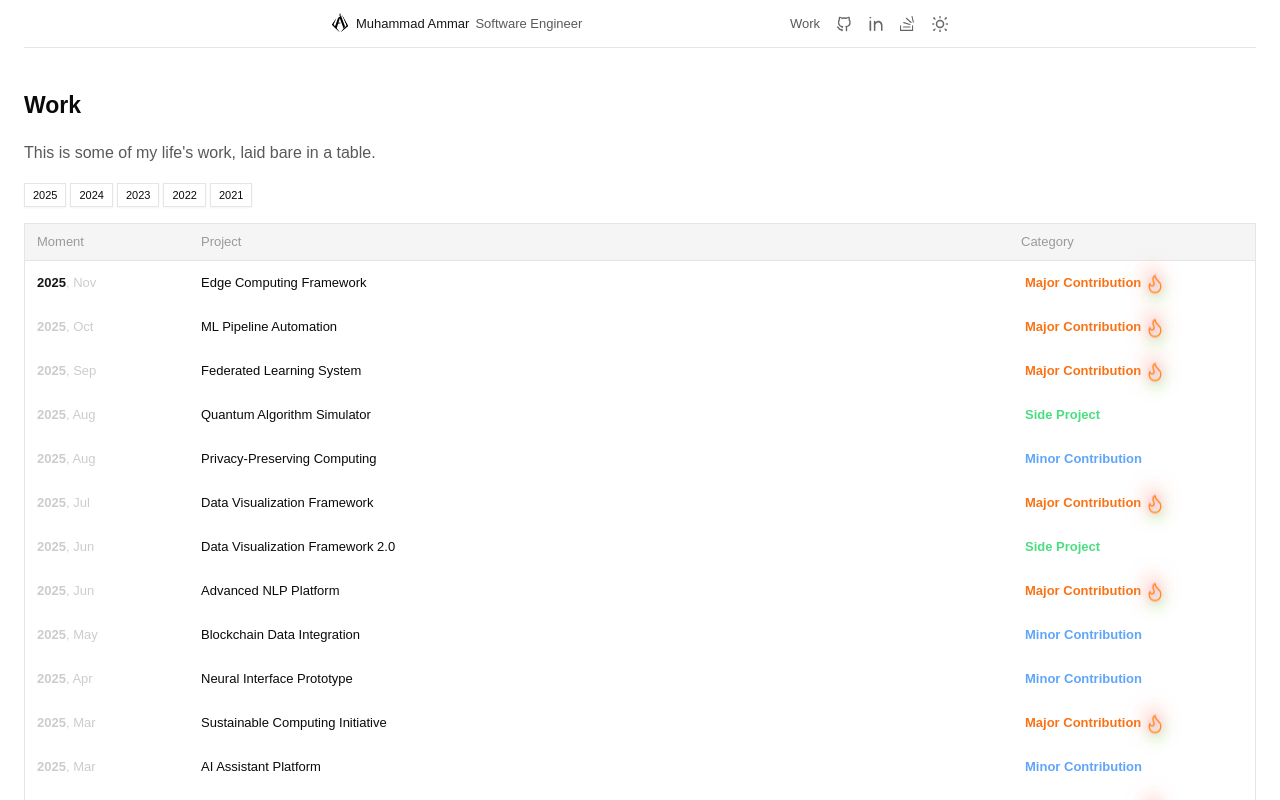
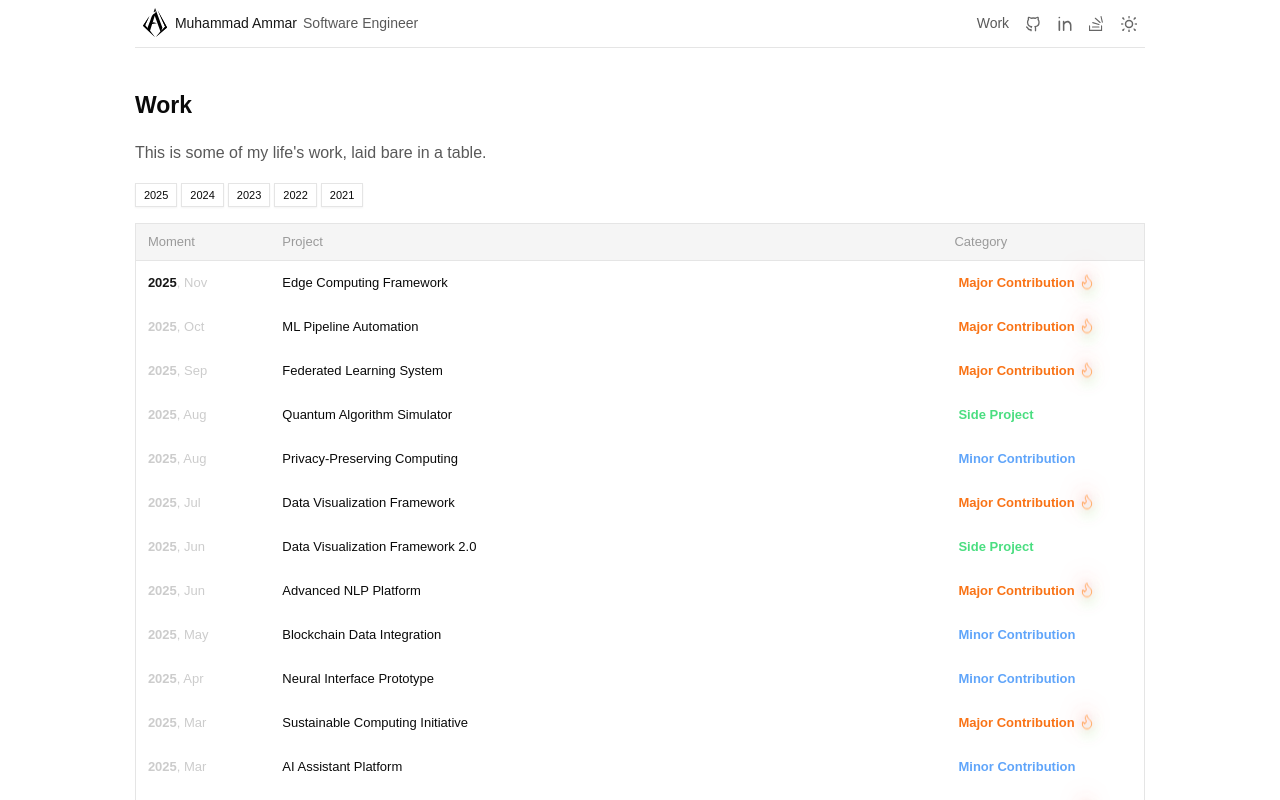
Before and after one commit to Fanoflix/personal-portfolio-v2, a Next.js app: page /work in a window 1280 px wide. Shown: the top 800 px of the page. Built offline with nearby package versions, Linux system fonts and the light colour scheme; a web font is replaced by a local one.

Commit message:
DEV: Finalized navbar and site navigation

```diff
--- a/src/components/MyLogo/MyLogo.tsx
+++ b/src/components/MyLogo/MyLogo.tsx
@@ -175,7 +175,7 @@ export default function MyLogo() {
     <div
       className={cn(
         "logo-svg z-[100] flex items-center justify-center m-auto",
-        "w-4 h-4",
+        "w-6 h-6",
       )}
     >
       <svg id="base" className="overflow-visible" viewBox="0 0 153 200">
--- a/src/components/TopNavbar.tsx
+++ b/src/components/TopNavbar.tsx
@@ -6,23 +6,37 @@ import { iconHeightWidth } from "../features/TopNavbar/constants";
 import MyLogo from "./MyLogo/MyLogo";
 import Link from "next/link";
 import { cn } from "../lib/utils";
+import { AnimatePresence, motion } from "framer-motion";
+import { usePathname } from "next/navigation";
+import {
+  layoutVariants,
+  NavBarVariants,
+} from "../features/framer-animations/variants";
+
 export default function Navbar() {
+  const pathname = usePathname();
+
   return (
-    <nav className="border-border border-b w-full flex justify-center h-max md:h-12">
-      <section
+    <nav className=" w-full flex justify-center h-max md:h-12 sticky top-0 backdrop-blur-lg z-50">
+      <AnimatePresence mode="wait">
+        <motion.section
           className={cn(
-          "w-full md:w-[75%] lg:w-1/2 flex flex-col md:flex-row items-center text-center justify-between",
-          "py-4 md:py-3",
+            "w-full md:w-site flex flex-col sm:flex-row items-center text-center justify-between",
+            "py-4 md:py-3 px-2",
             "gap-3",
+            "border-border border-b",
           )}
+          key={pathname}
+          variants={NavBarVariants}
+          initial="hidden"
+          animate="visible"
+          exit="out"
         >
           <div className="flex items-center justify-center gap-2 text-[14px] text-nowrap">
-          <div>
             <MyLogo />
-          </div>
             <Link
               prefetch
-            className="flex gap-1.5 text-sm text-text hover:text-primary text-nowrap w-max"
+              className="flex gap-1.5 text-text hover:text-primary text-nowrap w-max"
               href="/"
             >
               <span className="text-primary font-medium">Muhammad Ammar</span>
@@ -30,10 +44,10 @@ export default function Navbar() {
             </Link>
           </div>
 
-        <div className="flex items-center justify-center gap-2 ust- md:gap-4">
+          <div className="flex items-center justify-center gap-6 md:gap-4">
             <Link
               prefetch
-            className="text-sm text-text hover:text-primary"
+              className="text-[14px] text-text hover:text-primary"
               href="/work"
             >
               Work
@@ -45,7 +59,6 @@ export default function Navbar() {
               <Image
                 src="/icons/github.svg"
                 alt="Github"
-              className="text-sm"
                 width={iconHeightWidth}
                 height={iconHeightWidth}
               />
@@ -76,7 +89,8 @@ export default function Navbar() {
               <ToggleTheme />
             </NavIconButton>
           </div>
-      </section>
+        </motion.section>
+      </AnimatePresence>
     </nav>
   );
 }
--- a/src/features/framer-animations/variants.ts
+++ b/src/features/framer-animations/variants.ts
@@ -47,3 +47,28 @@ export const filtersBarVariants: Variants = {
     },
   },
 };
+
+export const NavBarVariants: Variants = {
+  hidden: {
+    opacity: 0,
+    y: -2,
+    scaleY: 0,
+    transformOrigin: "50% 80%",
+  },
+  visible: {
+    opacity: 1,
+    y: 0,
+    scaleY: 1,
+    transformOrigin: "50% 80%",
+    transition: {
+      duration: 0.14,
+      ease: "linear",
+    },
+  },
+  out: {
+    opacity: 0,
+    y: 2,
+    scaleY: 0,
+    transformOrigin: "50% 80%",
+  },
+};
--- a/src/features/work/WorkPage.tsx
+++ b/src/features/work/WorkPage.tsx
@@ -31,7 +31,7 @@ export default function Page() {
   }
 
   return (
-    <div className="container mx-auto py-10">
+    <div className="container w-full sm:w-site mx-auto py-10">
       <StaggeredContainer containerClassName="flex flex-col gap-4">
         <h1 className="text-2xl font-semibold">Work</h1>
 
--- a/src/features/work/columns.tsx
+++ b/src/features/work/columns.tsx
@@ -78,11 +78,11 @@ export const columns: ColumnDef<WorkWithSubRows, string>[] = [
             )}
           >
             {label.name}
-            <div className="animate-flame-flicker">
+            <div className="animate-flame-flicker mb-1">
               {label.meta?.icon && (
                 <label.meta.icon
-                  strokeWidth={1.6}
-                  className={cn("inline w-5 h-5", label.meta.iconClassName)}
+                  strokeWidth={1}
+                  className={cn("inline w-4 h-4", label.meta.iconClassName)}
                 />
               )}
             </div>
--- a/tailwind.config.ts
+++ b/tailwind.config.ts
@@ -158,6 +158,9 @@ const config: Config = {
       dropShadow: {
         orange: "0 0 5px rgba(249, 115, 22, 0.8)",
       },
+      spacing: {
+        site: "82%",
+      },
     },
   },
   plugins: [
```
Lines whose indentation alone changed are shown as unchanged.
